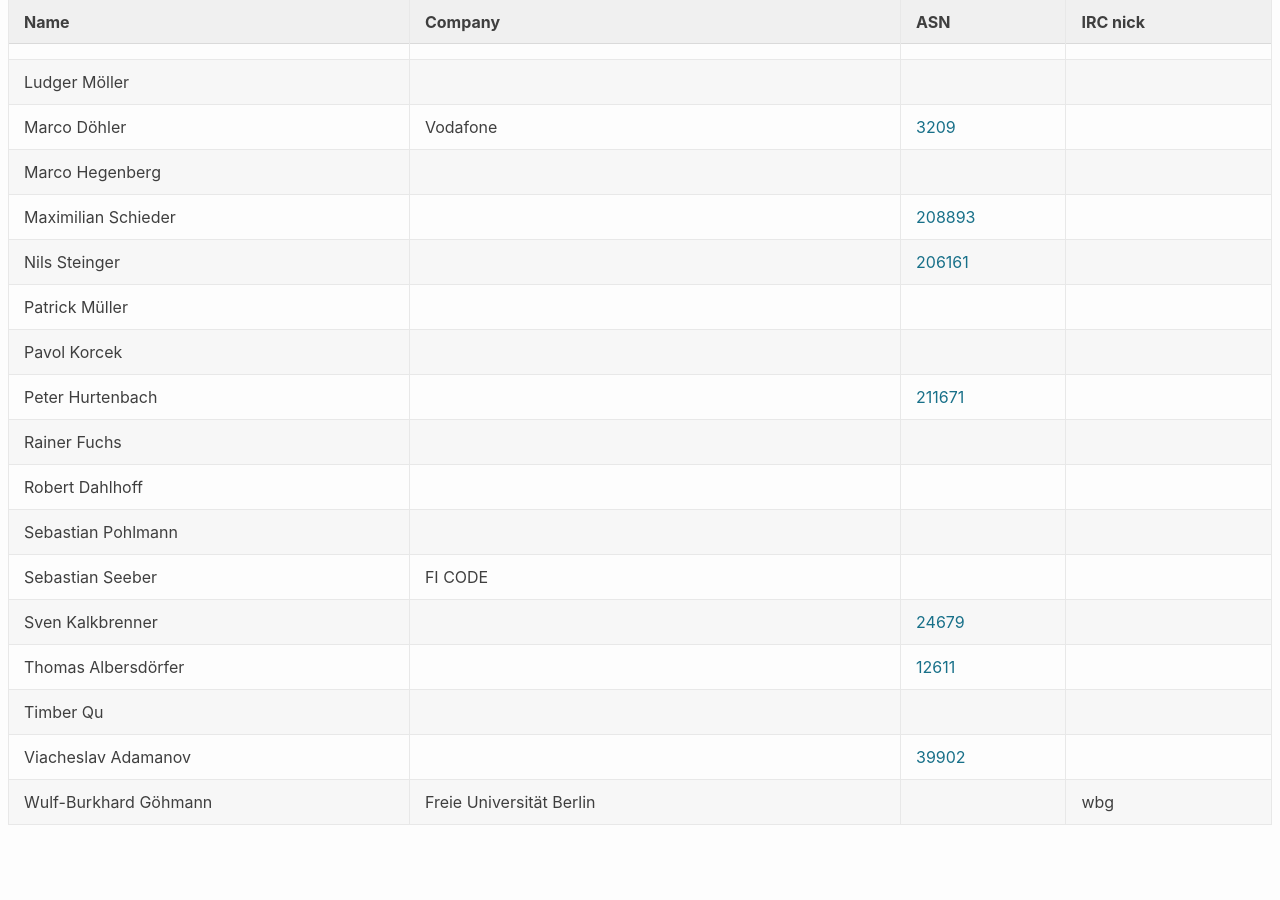
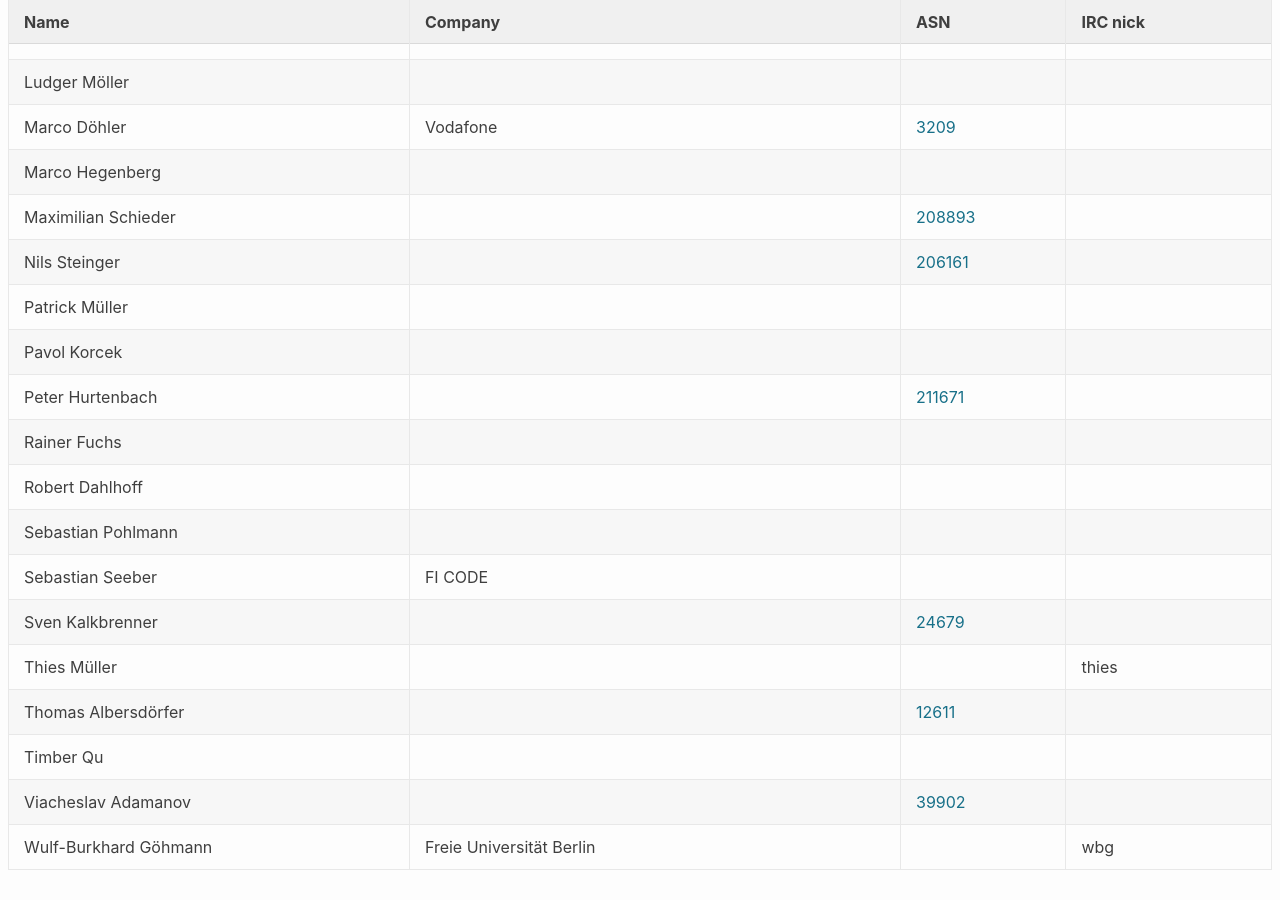
Before and after one commit to denog/pretix-attendeelist, a Jekyll site: the page built from denog15/index.md, in a window 1280 px wide and 900 px high, scrolled down 12722 px. Built offline with Jekyll 4.4.1, drawn with Linux system fonts in a browser that asks for light colours; before the commit the page ends 13577 px from its top, so only the background shows below that.

Commit message:
Latest data: Wed Oct 11 14:10:37 UTC 2023

```diff
--- a/_data/attendees_denog15_online.json
+++ b/_data/attendees_denog15_online.json
@@ -156,6 +156,12 @@
     "asn": "24679"
   },
   {
+    "name": "Thies Müller",
+    "company": null,
+    "irc": "thies",
+    "asn": null
+  },
+  {
     "name": "Thomas Albersdörfer",
     "company": null,
     "irc": null,
```
